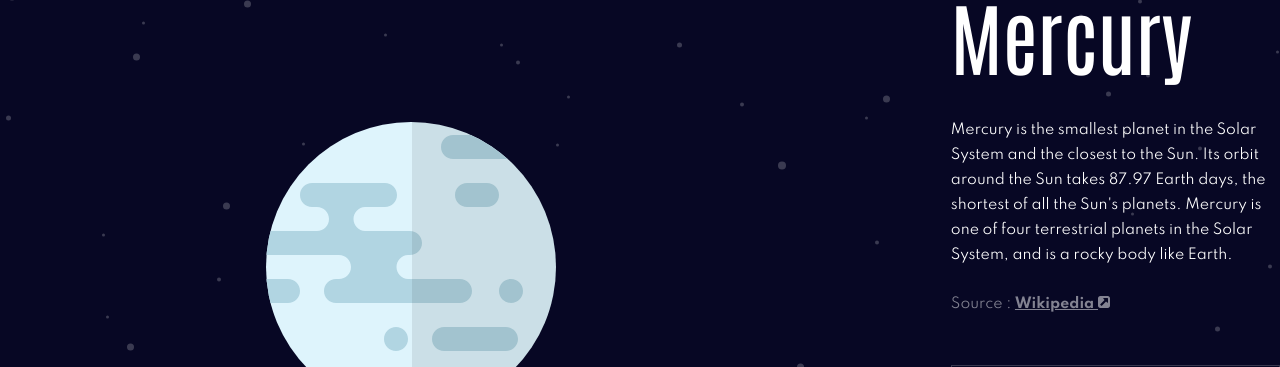
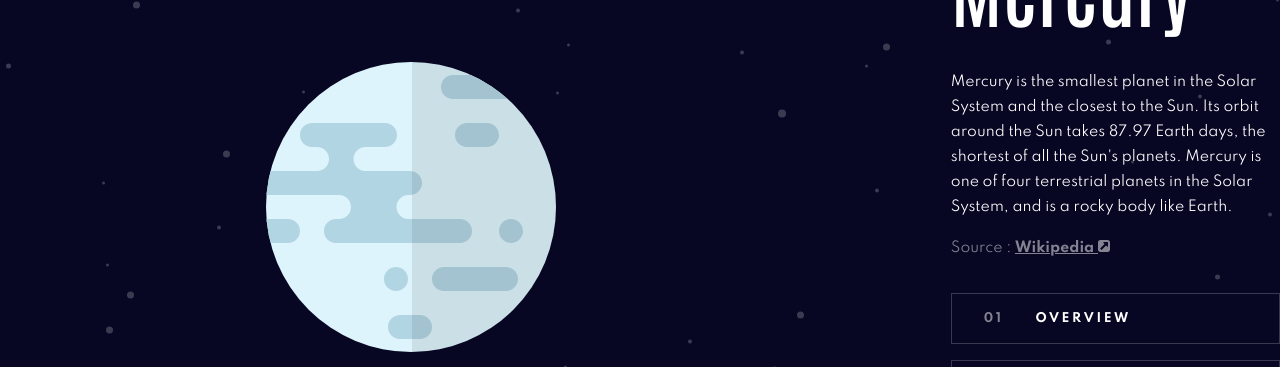
Before and after one commit to Euuphi/planet-facts, a React (Create React App) app: page / in a window 1280 px wide. Shown: the part 198-565 px from the top of the page. Built offline with nearby package versions, Linux system fonts and the light colour scheme.

Commit message:
Adjust padding for components and sections

```diff
--- a/src/components/PlanetInfo.js
+++ b/src/components/PlanetInfo.js
@@ -8,14 +8,13 @@ import sourceIcon from "images/icon-source.svg";
 // Components
 import { H1 } from "./Headings";
 import ButtonsSection from "./ButtonsSection";
-import PlanetStats from "./PlanetStats";
 
 const Grid = styled.div`
     display: grid;
     gap: 8rem 12.8rem;
     grid-template-columns: 5fr 2fr;
     justify-items: center;
-    margin: 0 auto 8rem;
+    margin: 0 auto;
     max-width: 140rem;
 `;
 
@@ -36,12 +35,12 @@ const PlanetDescriptionBox = styled.div`
 const Text = styled.p`
     font-size: 1.4rem;
     line-height: 2.5rem;
-    margin-bottom: 2.4rem;
+    margin-bottom: 1.6rem;
 `;
 
 const Source = styled(Text)`
     color: ${colors.grey};
-    margin-bottom: 4.8rem;
+    margin-bottom: 3.2rem;
 `;
 
 const Link = styled.a`
@@ -75,7 +74,6 @@ const PlanetInfo = () => {
                 </Source>
                 <ButtonsSection />
             </PlanetDescriptionBox>
-            <PlanetStats />
         </Grid>
     );
 };
--- a/src/components/Section.js
+++ b/src/components/Section.js
@@ -1,7 +1,7 @@
 import styled from "styled-components";
 
 const Section = styled.section`
-    padding: 9.6rem 0 0;
+    padding: 4.8rem 0;
 `;
 
 export default Section;
```
